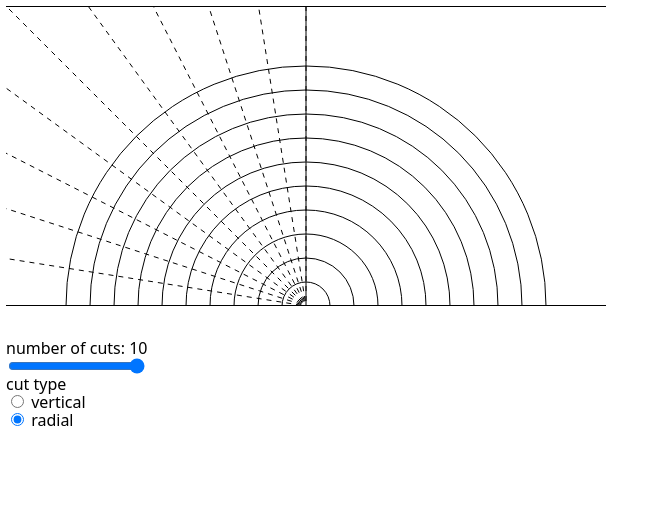
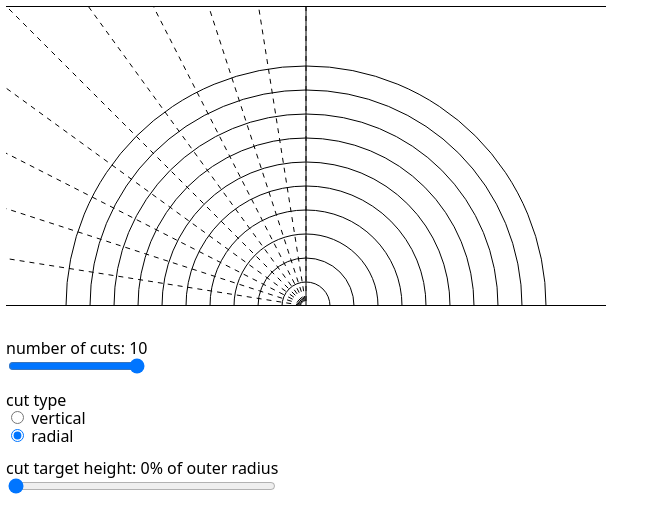
Before and after one commit to aqandrew/svelte-onion, a Svelte app: page / in a window 1280 px wide. Shown: the top 532 px of the page, without its empty margins (0-663 px from the left). Built offline with nearby package versions, Linux system fonts and the light colour scheme.

Commit message:
make cut target movable

```diff
--- a/src/App.svelte
+++ b/src/App.svelte
@@ -12,9 +12,10 @@
 	let maxCuts = numLayers;
 	let numCuts = maxCuts;
 	let cutType = 'radial';
+	let cutTargetDepthPercentage = 0;
 
-	const maxRadiusProportion = 0.8; // proportional to graph height
-	const maxRadius = height * maxRadiusProportion;
+	const maxRadiusPercentage = 0.8; // proportional to graph height
+	const maxRadius = height * maxRadiusPercentage;
 
 	const rScale = scaleLinear().domain([0, numLayers]).range([0, maxRadius]);
 
@@ -44,6 +45,7 @@
 				{height}
 				{numCuts}
 				radius={maxRadius}
+				{cutTargetDepthPercentage}
 				cutScale={cutAngleScale}
 			/>
 		{/if}>
@@ -51,7 +53,7 @@
 </svg>
 
 <div class="controls">
-	<label class="cut-slider-control">
+	<label class="slider-control">
 		number of cuts: {numCuts}
 		<input type="range" bind:value={numCuts} min="1" max={maxCuts} step="1" />
 	</label>
@@ -82,6 +84,21 @@
 			</label>
 		</div>
 	</fieldset>
+
+	{#if cutType === 'radial'}
+		<label class="slider-control">
+			cut target height:
+			{cutTargetDepthPercentage ? '-' : ''}{cutTargetDepthPercentage * 100}% of
+			outer radius
+			<input
+				type="range"
+				bind:value={cutTargetDepthPercentage}
+				min="0"
+				max="1"
+				step="0.01"
+			/>
+		</label>
+	{/if}
 </div>
 
 <style>
@@ -97,11 +114,20 @@
 		stroke-dasharray: 5;
 	}
 
+	.controls {
+		width: 300px;
+	}
+
+	.slider-control,
+	fieldset {
+		margin-bottom: 1rem;
+	}
+
 	.controls :is(label, input) {
 		cursor: pointer;
 	}
 
-	.cut-slider-control {
+	.slider-control {
 		display: inline-flex;
 		flex-direction: column;
 	}
--- a/src/components/RadialCuts.svelte
+++ b/src/components/RadialCuts.svelte
@@ -3,12 +3,8 @@
 	export let height;
 	export let numCuts;
 	export let radius;
+	export let cutTargetDepthPercentage;
 	export let cutScale;
-
-	let cutTarget = {
-		x: width / 2,
-		y: height,
-	};
 </script>
 
 {#each { length: numCuts } as _, i}
@@ -18,10 +14,13 @@
 	{@const xIntercept = radius * Math.sin(theta)}
 	{@const yIntercept = radius * Math.cos(theta)}
 
+	<!-- TODO must maintain original exterior intercepts -->
+	<!--   instead of keeping x1 and y1 constant as cut target changes -->
+	<!-- probably best to use more scaleLinear to avoid confusion -->
 	<line
 		x1={width / 2 - xIntercept * 2}
 		y1={height - yIntercept * 2}
-		x2={cutTarget.x}
-		y2={cutTarget.y}
+		x2={width / 2}
+		y2={height + cutTargetDepthPercentage * height}
 	/>
 {/each}
```
